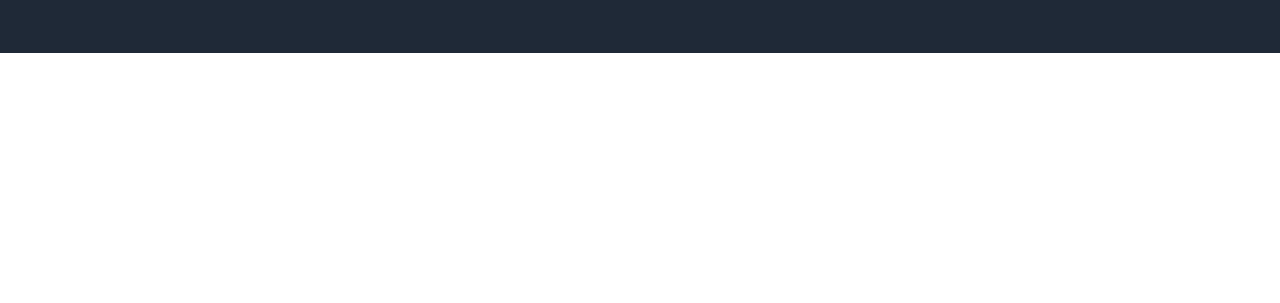
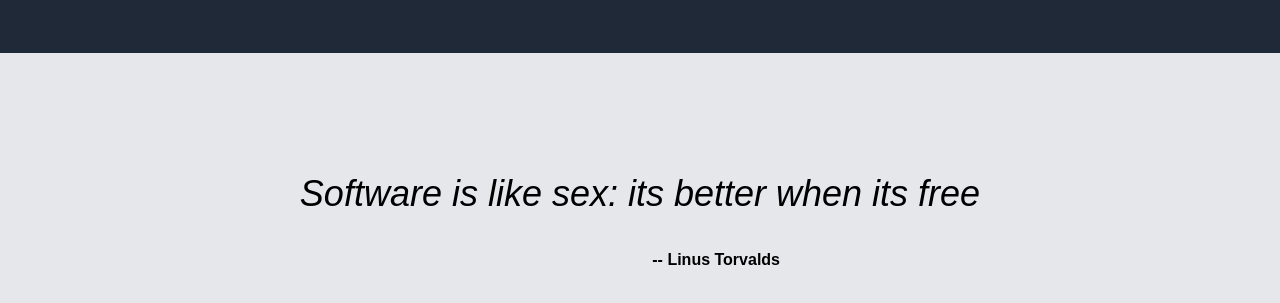
Before and after one commit to Geggman/linux-webpage, a plain HTML site: page index.html in a window 1280 px wide. Shown: the part 547-850 px from the top of the page. Before the commit the page ends 800 px from the top, so only its background shows below. Drawn offline with Linux system fonts and the light colour scheme.

Commit message:
Finished the second and third sections

```diff
--- a/index.html
+++ b/index.html
@@ -29,6 +29,13 @@
       </div>
   </div>
 
+  <div class="third-section">
+    <p>Software is like sex: its better when its free</p>
+    <b>
+      -- Linus Torvalds
+    </b>
+  </div>
+
   </body>
 
 </html>
--- a/styles.css
+++ b/styles.css
@@ -72,3 +72,27 @@ body{
 button:hover{
     padding: 15px;
 }
+
+
+/* Third Section */
+.third-section{
+    background-color: #e5e7eb;
+    flex-direction: column;
+    display: flex;
+    height: 300px;
+    justify-content: center;
+    text-align: center;
+}
+
+.third-section p{
+    font-size: 36px;
+    font-style: italic;
+    font-weight: lighter;
+}
+
+.third-section b{
+   text-align: right;
+   padding-right: 500px;
+}
+
+/* TODO Sign up section */
```
